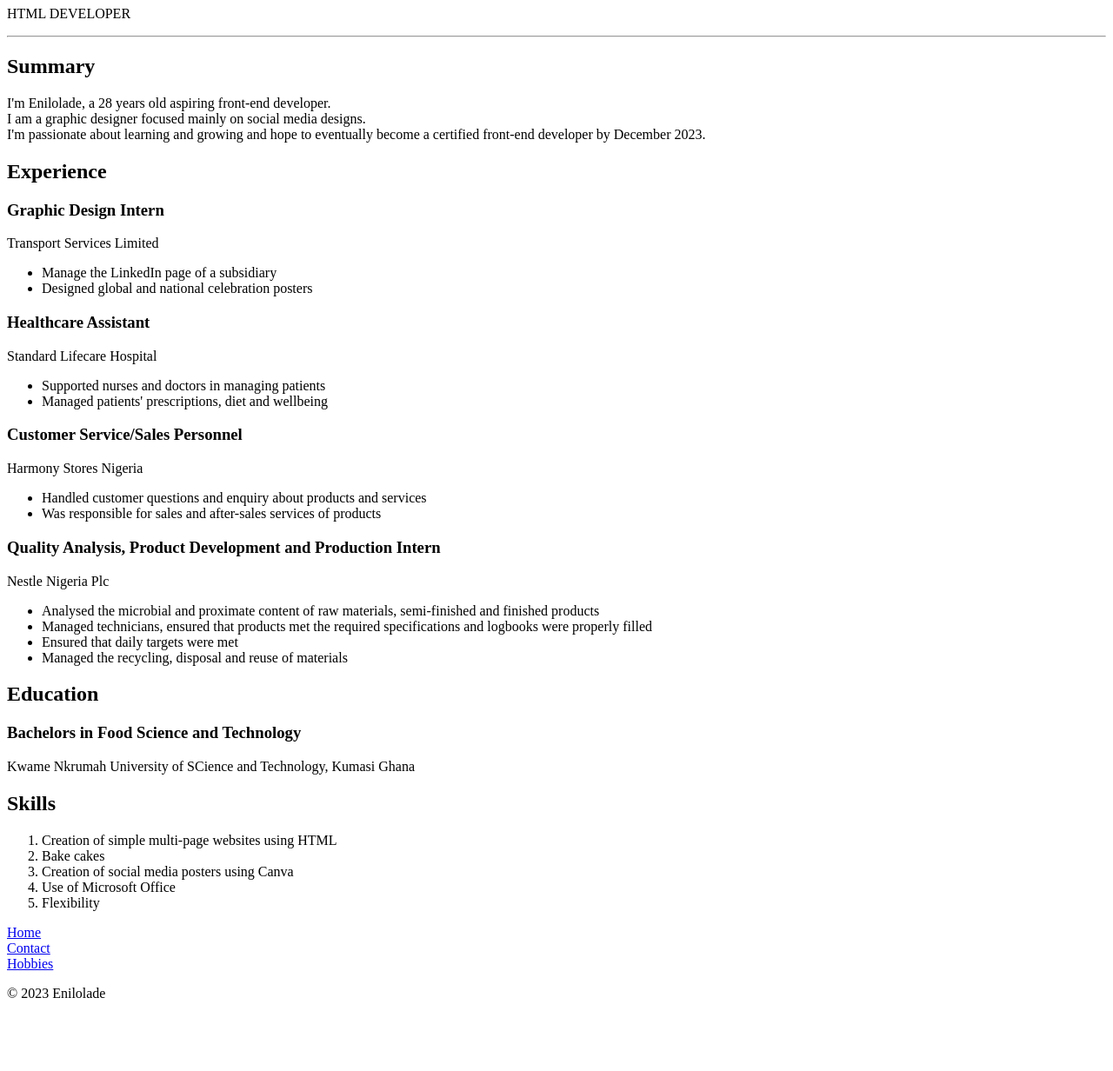
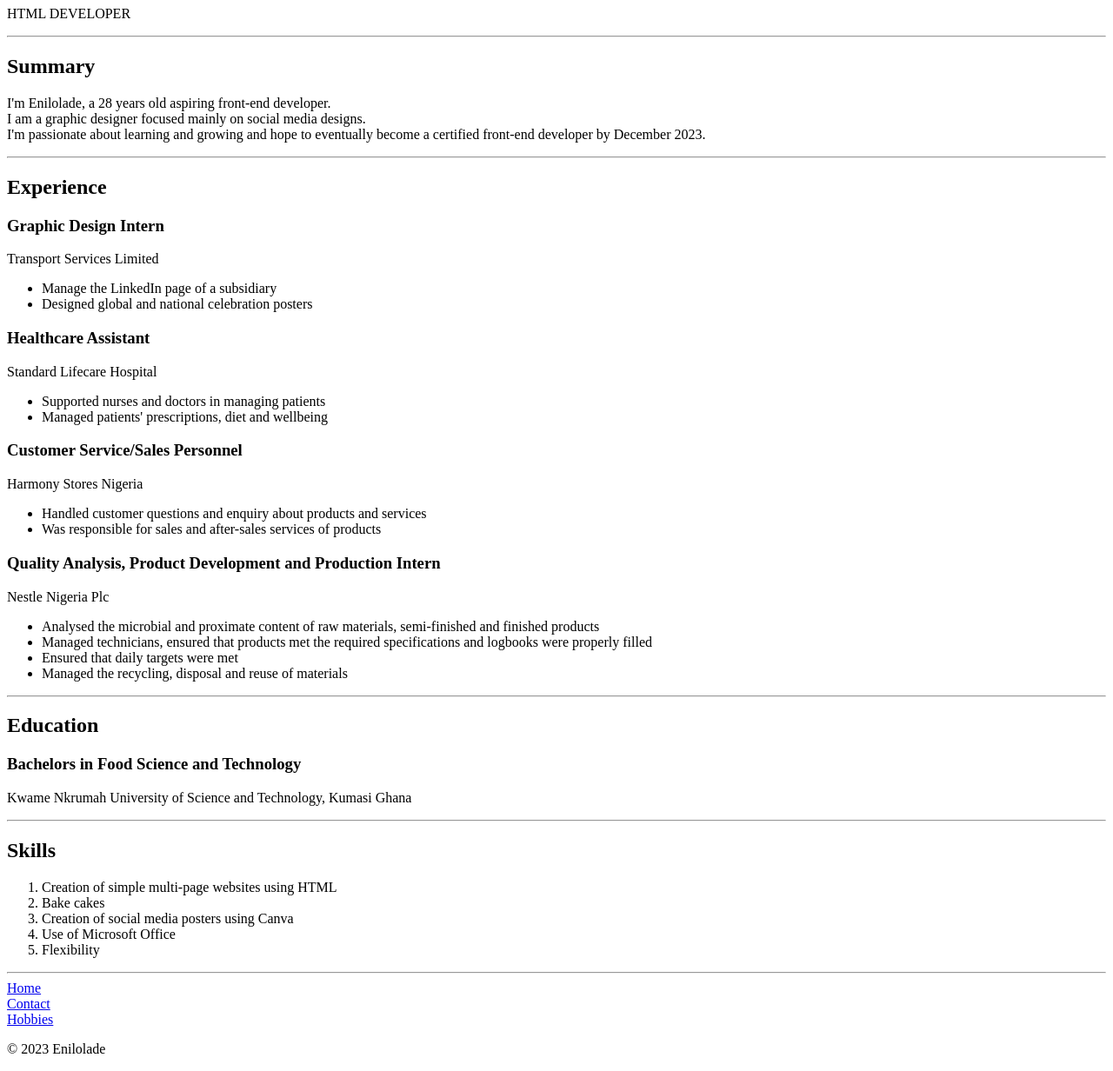
Before and after one commit to Enilolade/htmlCapstoneProject, a plain HTML site: page index.html in a window 1280 px wide. Shown: the part 264-1496 px from the top of the page at 87% size. Before the commit the page ends 1432 px from the top, so only its background shows below. Drawn offline with Linux system fonts and the light colour scheme.

Commit message:
Update index.html
Added horizontal rules before each section
Also put my name before image

```diff
--- a/index.html
+++ b/index.html
@@ -18,8 +18,8 @@
 <body>
     <header>
         <h1>
+             ENIOLA YUSSUFF
             <img class="profilePhoto" src="./images/Profile photo.jpeg" alt="Eniola profile photo" style="width: 220px; border-radius: 50%;">
-            ENIOLA YUSSUFF
         </h1>
         <p>HTML DEVELOPER</p>
     </header>
@@ -33,6 +33,7 @@
                     I'm passionate about learning and growing and hope to eventually become a certified front-end developer by December 2023.
                 </p>
         </section>
+        <hr>
         <section>
             <h2>Experience</h2>
             <div>
@@ -70,11 +71,13 @@
                 </ul>
             </div>
         </section>
+        <hr>
         <section>
             <h2>Education</h2>
             <h3>Bachelors in Food Science and Technology</h3>
-            <p>Kwame Nkrumah University of SCience and Technology, Kumasi Ghana</p>
+            <p>Kwame Nkrumah University of Science and Technology, Kumasi Ghana</p>
         </section>
+        <hr>
         <section>
             <h2>Skills</h2>
             <ol>
@@ -85,6 +88,7 @@
                 <li>Flexibility</li>
             </ol>
         </section>
+        <hr>
         <a href="./index.html">Home</a><br>
         <a href="./contact.html">Contact</a> <br>
         <a href="./hobbies.html">Hobbies</a>
```
